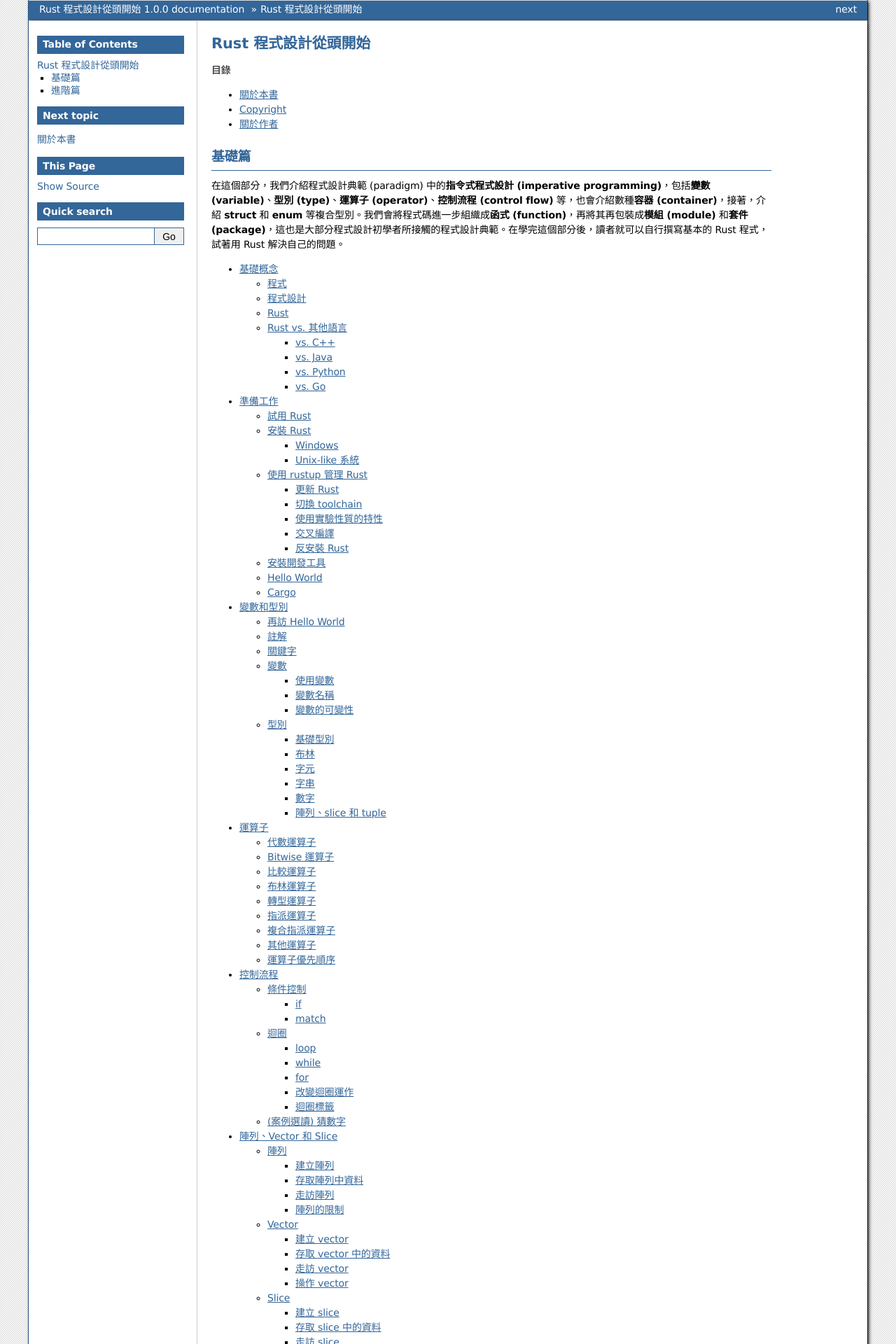
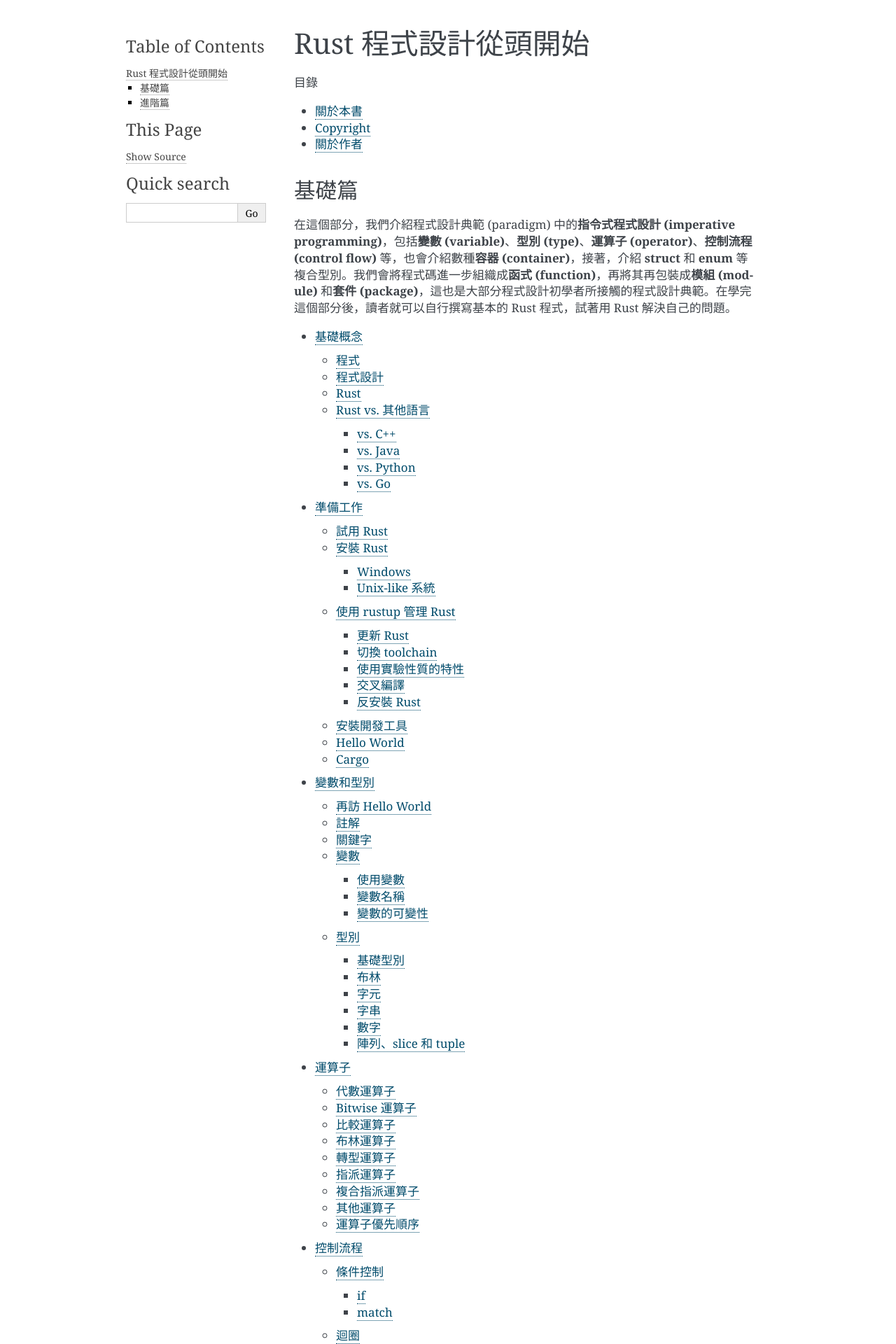
Before and after one commit to FashGek/rust-prog, a Sphinx documentation site: the page built from source/index.rst, in a window 1280 px wide. Shown: the top 1920 px of the page at 70% size. Built offline with Sphinx 7.4.7, drawn with Linux system fonts in a browser that asks for light colours; some of the changed text lies outside the part shown.

```diff
--- a/source/conf.py
+++ b/source/conf.py
@@ -64,7 +64,7 @@ release = '1.0.0'
 #
 # This is also used if you do content translation via gettext catalogs.
 # Usually you set "language" from the command line for these cases.
-language = 'zh-TW'
+language = 'en'
 
 # List of patterns, relative to source directory, that match files and
 # directories to ignore when looking for source files.
@@ -83,7 +83,7 @@ todo_include_todos = False
 # The theme to use for HTML and HTML Help pages.  See the documentation for
 # a list of builtin themes.
 #
-html_theme = 'bizstyle'
+html_theme = 'alabaster'
 
 # Theme options are theme-specific and customize the look and feel of a theme
 # further.  For a list of options available for each theme, see the
@@ -121,7 +121,6 @@ latex_elements = {
     # Additional stuff for the LaTeX preamble.
     #
     'preamble': r"""
-    \usepackage[english]{babel}
     \usepackage{xeCJK}
     \setcounter{secnumdepth}{-1}
     \defaultCJKfontfeatures{AutoFakeBold=6,AutoFakeSlant=.3}
```
